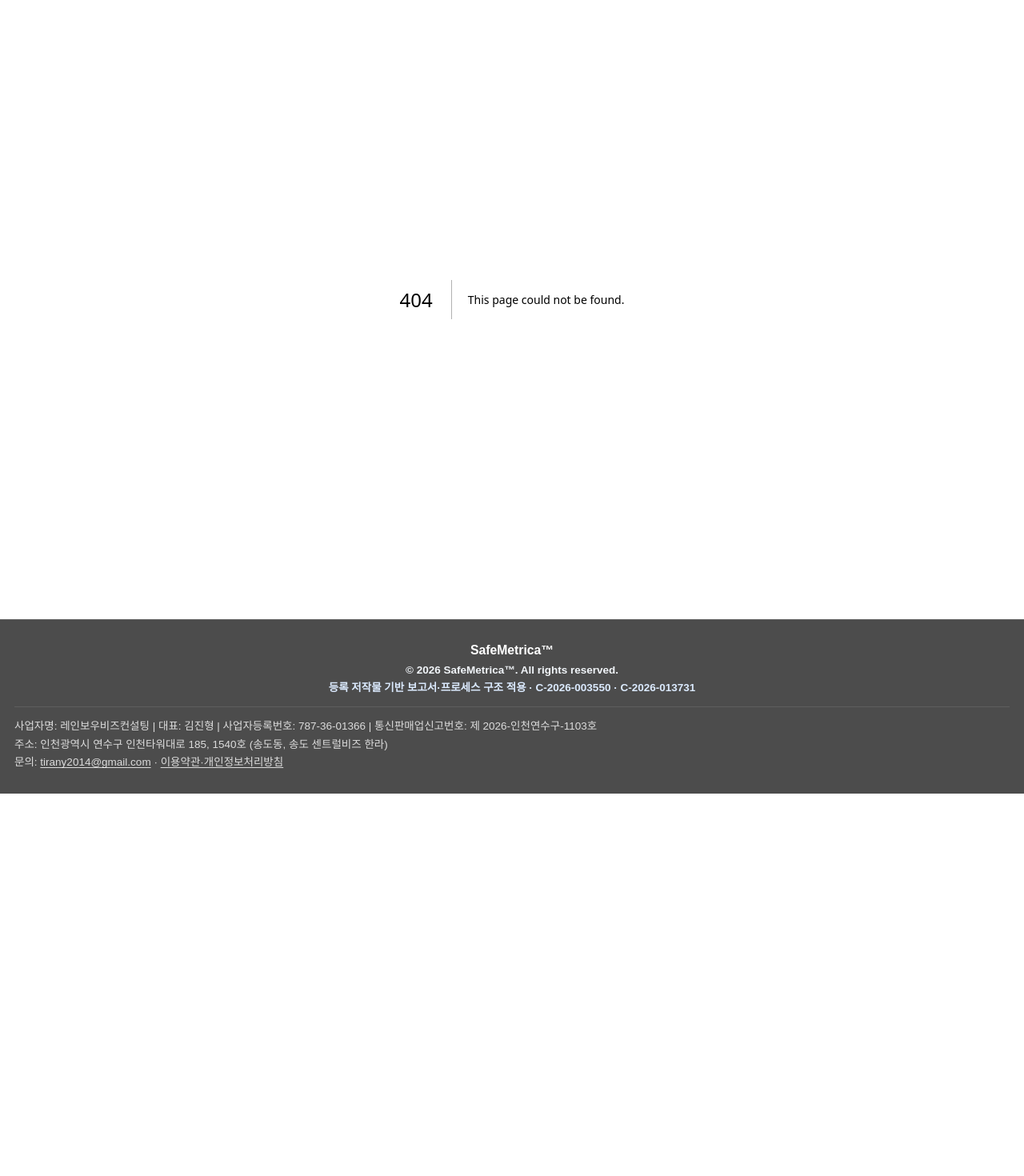
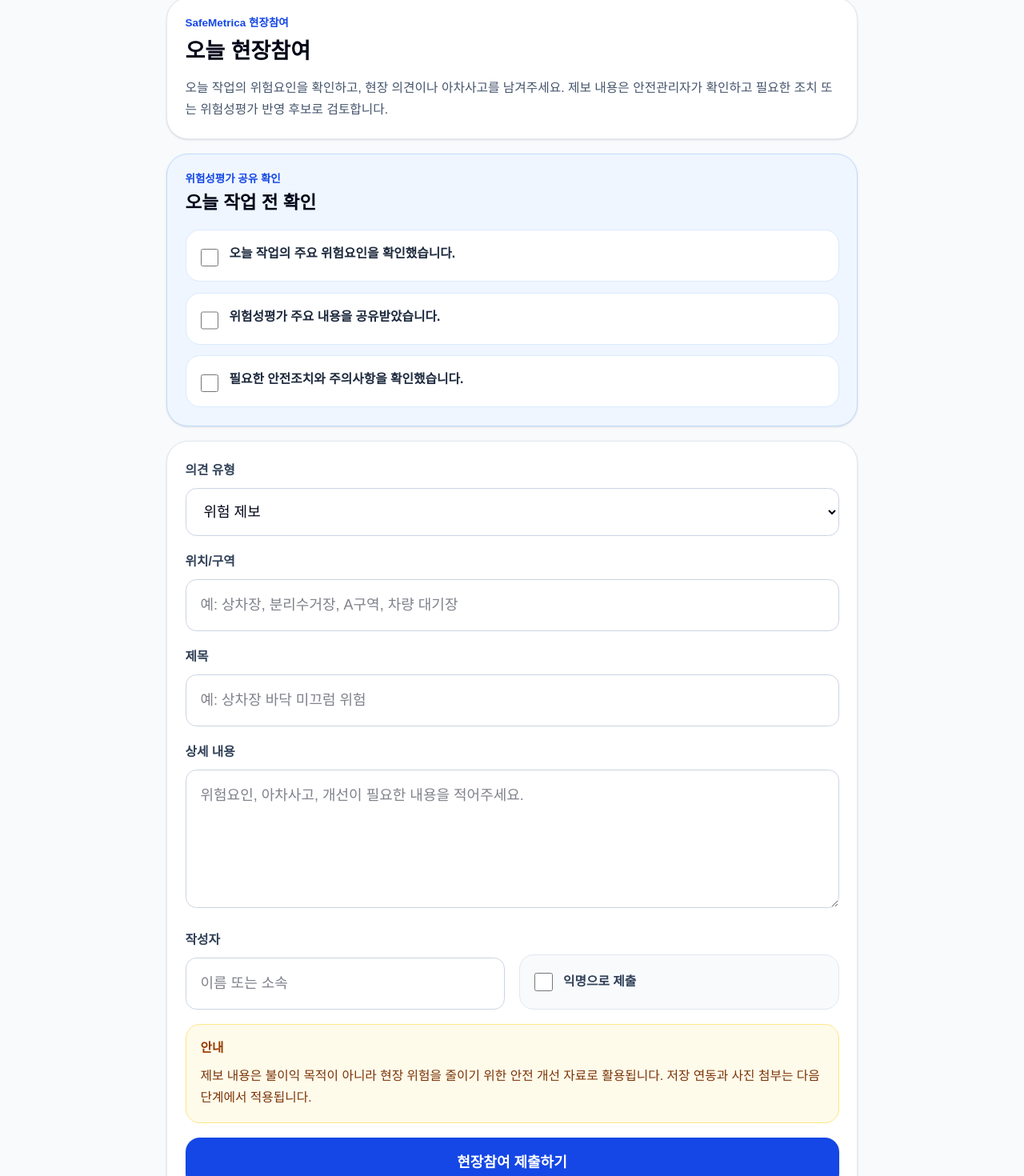
Before and after one commit to safemetrica/safe-metrica, a Next.js app: page /field/participation in a window 1280 px wide. Before the commit this address had no page. Shown: the part 26-1496 px from the top of the page at 80% size. Before the commit the page ends 1018 px from the top, so only its background shows below. Built offline with nearby package versions, Linux system fonts and the light colour scheme.

Commit message:
#200-2 add field participation form

```diff
--- /dev/null
+++ b/src/app/field/participation/page.tsx
@@ -0,0 +1,136 @@
+import Link from "next/link";
+
+const feedbackTypes = ["위험 제보", "아차사고", "개선 제안", "기타"];
+
+export default function FieldParticipationPage() {
+  return (
+    <main className="min-h-screen bg-slate-50 px-4 py-5 text-slate-900">
+      <div className="mx-auto max-w-3xl">
+        <section className="rounded-3xl border border-slate-200 bg-white p-5 shadow-sm">
+          <p className="text-xs font-black text-blue-700">SafeMetrica 현장참여</p>
+          <h1 className="mt-2 text-2xl font-black text-slate-950">오늘 현장참여</h1>
+          <p className="mt-3 text-sm leading-6 text-slate-600">
+            오늘 작업의 위험요인을 확인하고, 현장 의견이나 아차사고를 남겨주세요.
+            제보 내용은 안전관리자가 확인하고 필요한 조치 또는 위험성평가 반영 후보로 검토합니다.
+          </p>
+        </section>
+
+        <section className="mt-4 rounded-3xl border border-blue-200 bg-blue-50 p-5 shadow-sm">
+          <p className="text-xs font-black text-blue-700">위험성평가 공유 확인</p>
+          <h2 className="mt-1 text-xl font-black text-slate-950">오늘 작업 전 확인</h2>
+          <div className="mt-4 space-y-3">
+            {[
+              "오늘 작업의 주요 위험요인을 확인했습니다.",
+              "위험성평가 주요 내용을 공유받았습니다.",
+              "필요한 안전조치와 주의사항을 확인했습니다.",
+            ].map((label) => (
+              <label key={label} className="flex gap-3 rounded-2xl border border-blue-100 bg-white p-4 text-sm font-bold text-slate-800">
+                <input type="checkbox" className="mt-1 h-5 w-5 rounded border-slate-300" />
+                <span>{label}</span>
+              </label>
+            ))}
+          </div>
+        </section>
+
+        <form
+          action="/field/participation/submitted"
+          method="get"
+          className="mt-4 space-y-4 rounded-3xl border border-slate-200 bg-white p-5 shadow-sm"
+        >
+          <div>
+            <label className="text-sm font-bold text-slate-700" htmlFor="type">
+              의견 유형
+            </label>
+            <select
+              id="type"
+              name="type"
+              required
+              className="mt-2 w-full rounded-xl border border-slate-300 bg-white px-4 py-4 text-base text-slate-950 outline-none focus:border-blue-500 focus:ring-2 focus:ring-blue-200"
+            >
+              {feedbackTypes.map((type) => (
+                <option key={type}>{type}</option>
+              ))}
+            </select>
+          </div>
+
+          <div>
+            <label className="text-sm font-bold text-slate-700" htmlFor="location">
+              위치/구역
+            </label>
+            <input
+              id="location"
+              name="location"
+              placeholder="예: 상차장, 분리수거장, A구역, 차량 대기장"
+              className="mt-2 w-full rounded-xl border border-slate-300 bg-white px-4 py-4 text-base text-slate-950 outline-none focus:border-blue-500 focus:ring-2 focus:ring-blue-200"
+            />
+          </div>
+
+          <div>
+            <label className="text-sm font-bold text-slate-700" htmlFor="title">
+              제목
+            </label>
+            <input
+              id="title"
+              name="title"
+              required
+              placeholder="예: 상차장 바닥 미끄럼 위험"
+              className="mt-2 w-full rounded-xl border border-slate-300 bg-white px-4 py-4 text-base text-slate-950 outline-none focus:border-blue-500 focus:ring-2 focus:ring-blue-200"
+            />
+          </div>
+
+          <div>
+            <label className="text-sm font-bold text-slate-700" htmlFor="content">
+              상세 내용
+            </label>
+            <textarea
+              id="content"
+              name="content"
+              required
+              rows={5}
+              placeholder="위험요인, 아차사고, 개선이 필요한 내용을 적어주세요."
+              className="mt-2 w-full rounded-xl border border-slate-300 bg-white px-4 py-4 text-base leading-6 text-slate-950 outline-none focus:border-blue-500 focus:ring-2 focus:ring-blue-200"
+            />
+          </div>
+
+          <div className="grid gap-4 sm:grid-cols-2">
+            <div>
+              <label className="text-sm font-bold text-slate-700" htmlFor="submitter">
+                작성자
+              </label>
+              <input
+                id="submitter"
+                name="submitter"
+                placeholder="이름 또는 소속"
+                className="mt-2 w-full rounded-xl border border-slate-300 bg-white px-4 py-4 text-base text-slate-950 outline-none focus:border-blue-500 focus:ring-2 focus:ring-blue-200"
+              />
+            </div>
+
+            <label className="flex items-center gap-3 rounded-2xl border border-slate-200 bg-slate-50 p-4 text-sm font-bold text-slate-700 sm:mt-7">
+              <input type="checkbox" name="anonymous" className="h-5 w-5 rounded border-slate-300" />
+              익명으로 제출
+            </label>
+          </div>
+
+          <section className="rounded-2xl border border-amber-200 bg-amber-50 p-4">
+            <h2 className="text-sm font-black text-amber-800">안내</h2>
+            <p className="mt-2 text-sm leading-6 text-amber-900">
+              제보 내용은 불이익 목적이 아니라 현장 위험을 줄이기 위한 안전 개선 자료로 활용됩니다.
+              저장 연동과 사진 첨부는 다음 단계에서 적용됩니다.
+            </p>
+          </section>
+
+          <button
+            type="submit"
+            className="flex min-h-14 w-full items-center justify-center rounded-2xl bg-blue-700 px-5 py-4 text-center text-base font-black text-white shadow-sm transition active:scale-95"
+          >
+            현장참여 제출하기
+          </button>
+        </form>
+
+        <p className="mt-4 text-center text-xs leading-5 text-slate-500">
+          SafeMetrica는 현장 의견을 위험성평가 개선과 안전조치 검토 자료로 활용합니다.
+        </p>
+      </div>
+    </main>
+  );
+}
--- /dev/null
+++ b/src/app/field/participation/submitted/page.tsx
@@ -0,0 +1,38 @@
+import Link from "next/link";
+
+export default function FieldParticipationSubmittedPage() {
+  return (
+    <main className="min-h-screen bg-slate-50 px-4 py-5 text-slate-900">
+      <div className="mx-auto max-w-2xl">
+        <section className="rounded-3xl border border-slate-200 bg-white p-6 shadow-sm">
+          <p className="text-xs font-black text-blue-700">SafeMetrica 현장참여</p>
+          <h1 className="mt-2 text-2xl font-black text-slate-950">현장참여 접수 완료</h1>
+          <p className="mt-3 text-sm leading-6 text-slate-600">
+            입력한 내용이 접수되었습니다. 다음 단계에서는 회사별 현장 의견 DB에 자동 저장됩니다.
+          </p>
+
+          <div className="mt-4 rounded-2xl border border-emerald-200 bg-emerald-50 p-4">
+            <p className="text-sm font-bold text-emerald-700">
+              안전관리자가 확인하고 필요한 조치 또는 위험성평가 반영 후보로 검토합니다.
+            </p>
+          </div>
+
+          <div className="mt-5 grid gap-3 sm:grid-cols-2">
+            <Link
+              href="/field/participation"
+              className="rounded-xl bg-blue-700 px-4 py-3 text-center text-sm font-black text-white"
+            >
+              다른 의견 남기기
+            </Link>
+            <Link
+              href="/"
+              className="rounded-xl border border-slate-300 bg-white px-4 py-3 text-center text-sm font-black text-slate-700"
+            >
+              홈으로
+            </Link>
+          </div>
+        </section>
+      </div>
+    </main>
+  );
+}
```
